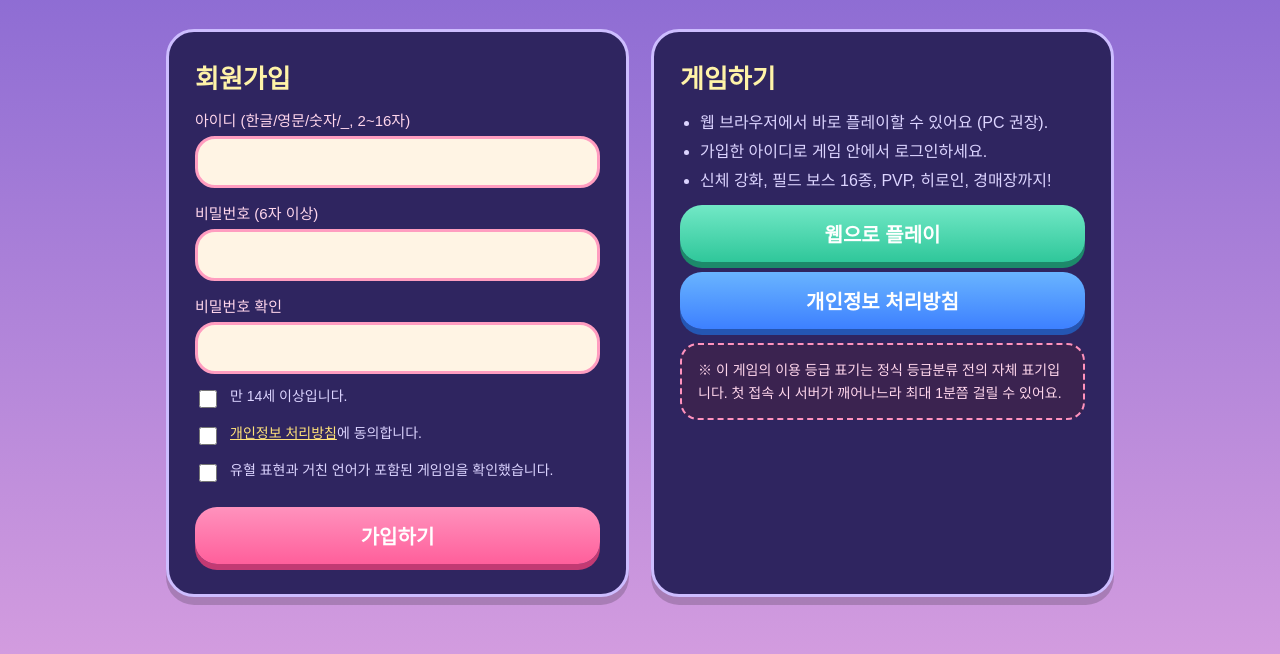
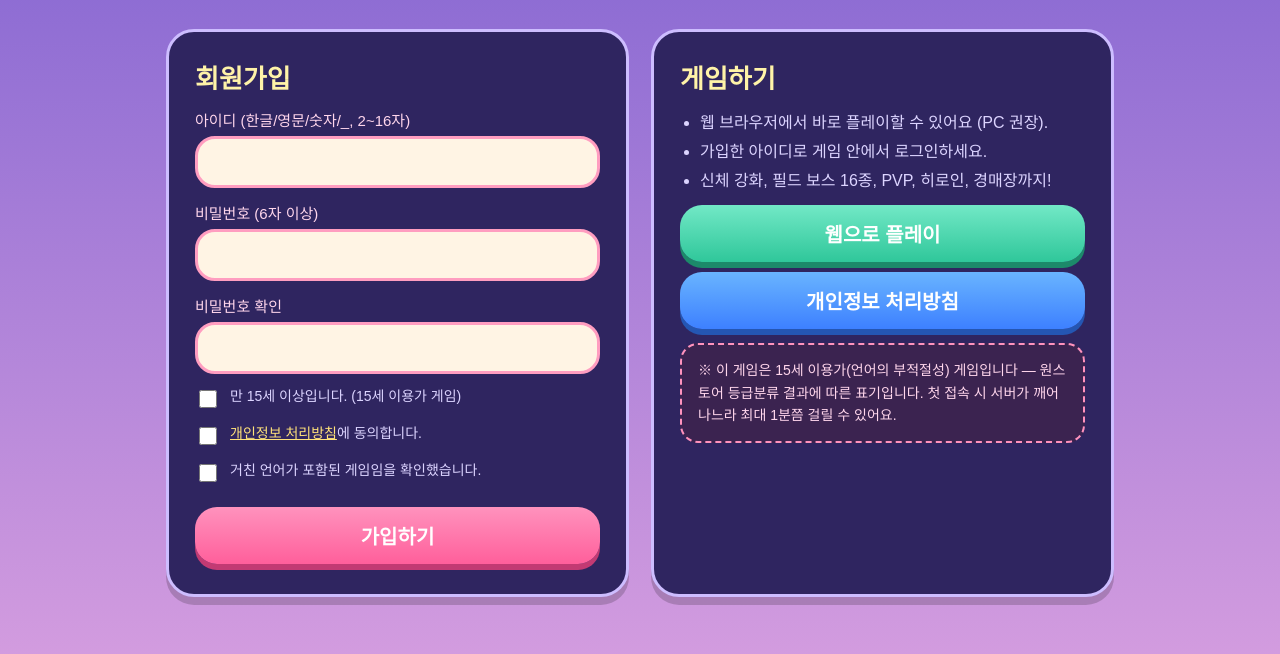
Before and after one commit to yoonkkakka/renpyonline-web, a plain HTML site: page index.html in a window 1280 px wide. Shown: the part 197-851 px from the top of the page. Drawn offline with Linux system fonts and the light colour scheme.

Commit message:
중국어(간체/번체) 다국어 지원 추가, 원스토어 공식 등급분류(15세 이용가/언어의 부적절성) 반영
- 게임 UI·대사·설정 화면에 중국어 간체/번체 번역 추가, 설정에 언어 전환 버튼 추가
- 등급 안내 화면을 자체 표기(18세)에서 원스토어 공식 등급분류 결과(15세 이용가)로 수정
- 회원가입 페이지 문구를 15세 기준으로 갱신

Co-Authored-By: Claude Sonnet 5 <noreply@anthropic.com>

```diff
--- a/index.html
+++ b/index.html
@@ -48,9 +48,9 @@ footer a{color:#fff}
       <input id="p" type="password" maxlength="64" required>
       <label for="p2">비밀번호 확인</label>
       <input id="p2" type="password" maxlength="64" required>
-      <label class="chk"><input id="c1" type="checkbox" required><span>만 14세 이상입니다.</span></label>
+      <label class="chk"><input id="c1" type="checkbox" required><span>만 15세 이상입니다. (15세 이용가 게임)</span></label>
       <label class="chk"><input id="c2" type="checkbox" required><span><a href="privacy.html" target="_blank" style="color:#ffe27a">개인정보 처리방침</a>에 동의합니다.</span></label>
-      <label class="chk"><input id="c3" type="checkbox" required><span>유혈 표현과 거친 언어가 포함된 게임임을 확인했습니다.</span></label>
+      <label class="chk"><input id="c3" type="checkbox" required><span>거친 언어가 포함된 게임임을 확인했습니다.</span></label>
       <button type="submit" id="go">가입하기</button>
     </form>
     <div id="msg"></div>
@@ -64,7 +64,7 @@ footer a{color:#fff}
     </ul>
     <a class="btn mint" href="play/">웹으로 플레이</a>
     <a class="btn blue" href="privacy.html">개인정보 처리방침</a>
-    <div class="warn">※ 이 게임의 이용 등급 표기는 정식 등급분류 전의 자체 표기입니다. 첫 접속 시 서버가 깨어나느라 최대 1분쯤 걸릴 수 있어요.</div>
+    <div class="warn">※ 이 게임은 15세 이용가(언어의 부적절성) 게임입니다 — 원스토어 등급분류 결과에 따른 표기입니다. 첫 접속 시 서버가 깨어나느라 최대 1분쯤 걸릴 수 있어요.</div>
   </section>
 </main>
 <footer>© 렌파이 온라인 · 문의: 개인정보 처리방침의 연락처를 확인하세요 · <a href="privacy.html">개인정보 처리방침</a></footer>
```
Also changed, not shown: play/pwa_catalog.json (+1 -1 lines), 1 other file.
